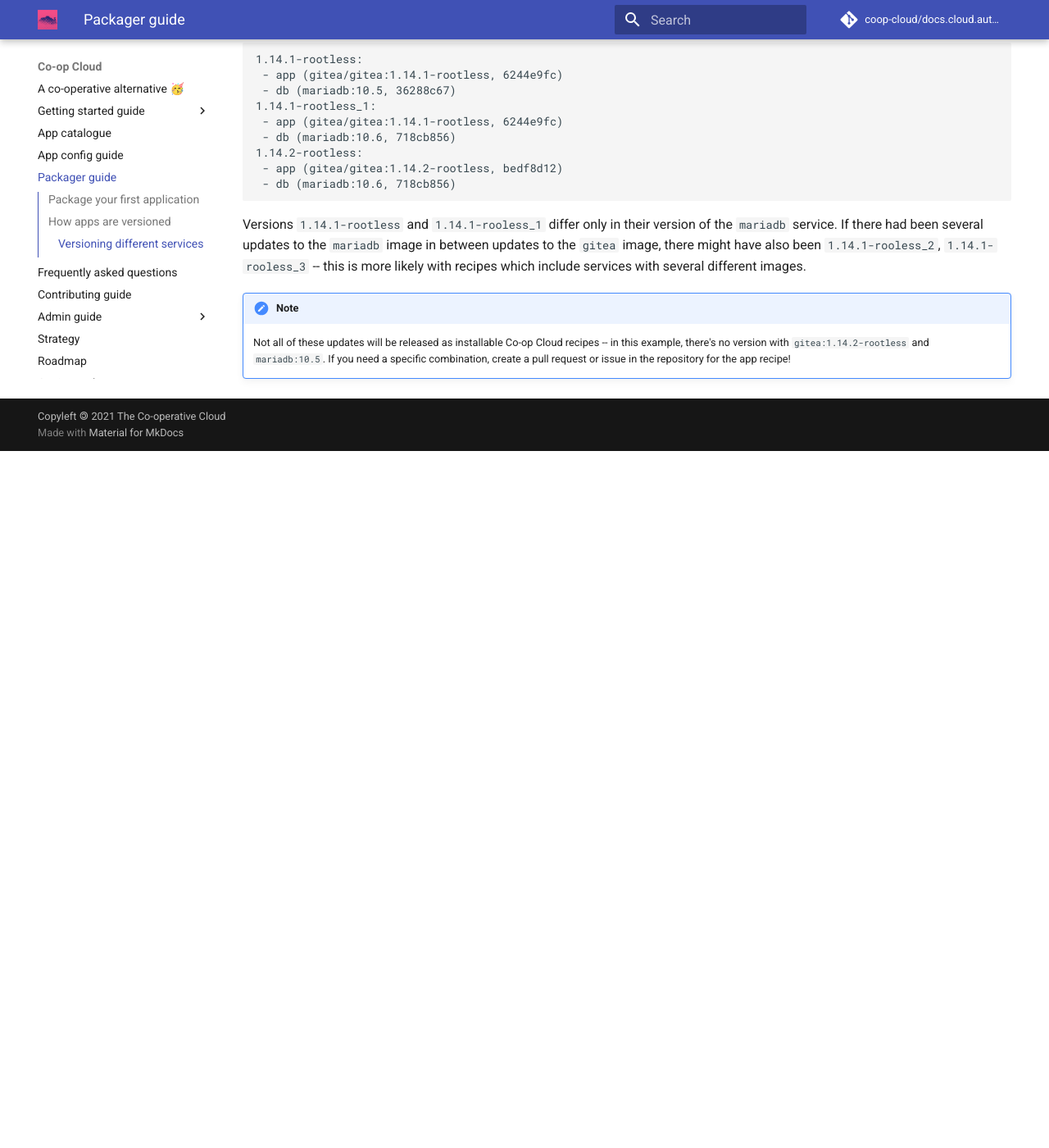
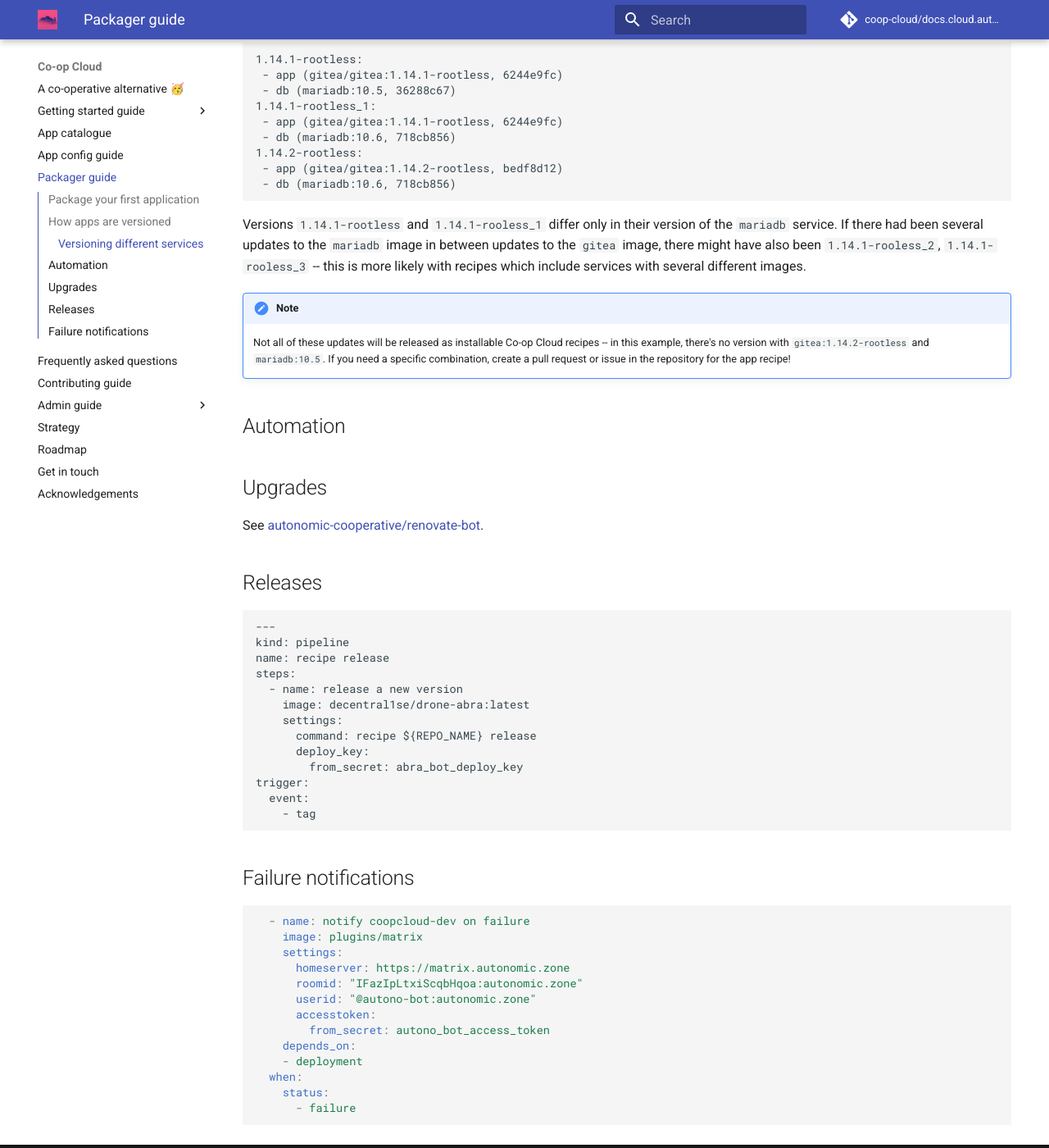
Before and after one commit to mayel/docs.coopcloud.tech, an MkDocs documentation site: the page built from docs/packager-guide.md, in a window 1280 px wide and 1400 px high, scrolled down 1786 px. Shown: the whole window at 82% size. Built offline with MkDocs 1.6.1 and Material for MkDocs 9.7.7, drawn with Linux system fonts in a browser that asks for light colours; emoji names are drawn with the system emoji font; before the commit the page ends 2336 px from its top, so only the background shows below that.

Commit message:
Add automation docs

````diff
--- a/docs/packager-guide.md
+++ b/docs/packager-guide.md
@@ -96,3 +96,45 @@ include services with several different images.
 
 [gitea]: https://git.autonomic.zone/coop-cloud/gitea/src/tag/1.13.4
 [tags]: https://docs.docker.com/engine/reference/commandline/tag/
+
+## Automation
+
+## Upgrades
+
+See [autonomic-cooperative/renovate-bot](https://git.autonomic.zone/autonomic-cooperative/renovate-bot).
+
+## Releases
+
+```
+---
+kind: pipeline
+name: recipe release
+steps:
+  - name: release a new version
+    image: decentral1se/drone-abra:latest
+    settings:
+      command: recipe ${REPO_NAME} release
+      deploy_key:
+        from_secret: abra_bot_deploy_key
+trigger:
+  event:
+    - tag
+```
+
+## Failure notifications
+
+```yaml
+  - name: notify coopcloud-dev on failure
+    image: plugins/matrix
+    settings:
+      homeserver: https://matrix.autonomic.zone
+      roomid: "IFazIpLtxiScqbHqoa:autonomic.zone"
+      userid: "@autono-bot:autonomic.zone"
+      accesstoken:
+        from_secret: autono_bot_access_token
+    depends_on:
+    - deployment
+  when:
+    status:
+      - failure
+```
````
